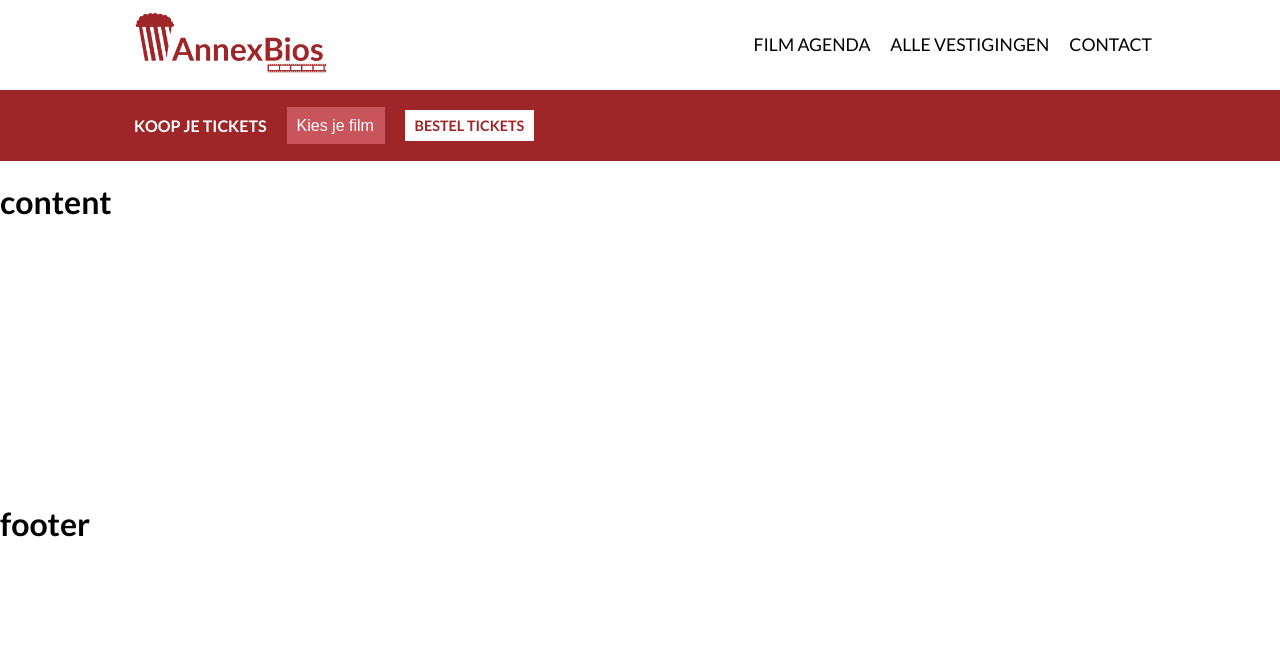
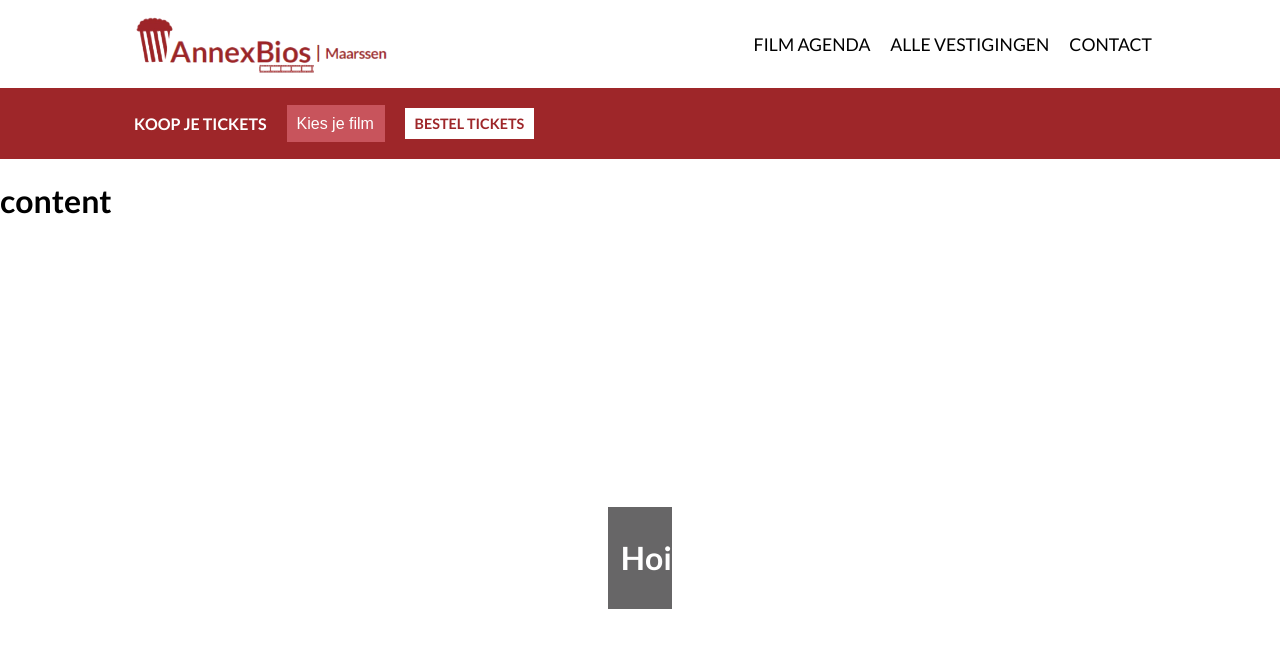
Before and after one commit to 230752/AnnexBios-Maarssen, a PHP site: page / in a window 1280 px wide. Shown: the top 648 px of the page. Run offline with PHP 8.4, Linux system fonts and the light colour scheme.

Commit message:
Update Logo+Footer
Logo Maarssen, footer begin.

```diff
--- /dev/null
+++ b/assets/css/footer.css
@@ -0,0 +1,49 @@
+body {
+    padding: 0;
+    margin: 0;
+    font-family: "Lato", sans-serif;
+    font-weight: 700;
+  }
+
+  #container {
+    display: grid;
+    grid-template-columns: repeat(4, 1fr);
+    grid-template-rows: repeat(4, 1fr);
+    grid-column-gap: 0px;
+    grid-row-gap: 0px;
+  }
+
+  footer {
+    grid-area: 1 / 1 / 2 / 5;
+  }
+  main {
+    grid-area: 2 / 1 / 4 / 5;
+  }
+  footer {
+    grid-area: 4 / 1 / 5 / 5;
+  }
+
+  footer {
+    display: flex;
+    justify-content: center;
+    align-items: center;
+    flex-direction: column;
+  }
+
+   #footer-header {
+    background-color: #676667;
+    width: 100%;
+    display: flex;
+    justify-content: center;
+    padding-top: 10px;
+    padding-bottom: 10px;
+  }
+
+  #footer-header-content {
+    display: flex;
+    align-items: center;
+    gap: 20px;
+    width: 80%;
+    color: white;
+    padding-left: 12px;
+  }
--- a/assets/css/header.css
+++ b/assets/css/header.css
@@ -40,7 +40,7 @@ header {
 }
 
 #header-logo-img {
-  width: 200px;
+  width: 300px;
 }
 
 #header-buttons {
--- /dev/null
+++ b/assets/php/footer.php
@@ -0,0 +1,9 @@
+<footer>
+    <div id="footer-header">
+    <a href="index.php">
+</a>
+        <div id="footer-header-content">
+            <h1>Hoi</h1>
+        </div>
+    </div>
+</footer>
--- a/index.php
+++ b/index.php
@@ -7,6 +7,7 @@
     <title>AnnexBios Maarssen</title>
     <!-- CSS LINKS -->
     <link rel="stylesheet" href="assets/css/header.css">
+    <link rel="stylesheet" href="assets/css/footer.css">
     <!-- FONT LINKS -->
     <link rel="preconnect" href="https://fonts.googleapis.com">
     <link rel="preconnect" href="https://fonts.gstatic.com" crossorigin>
@@ -22,7 +23,7 @@
             <h1>content</h1>
         </main>
         <footer>
-            <h1>footer</h1>
+            <?php include "assets/php/footer.php" ?>
         </footer>
     </div>
 </body>
```
Also changed, not shown: database/annexbiosmaarssen.sql (added, +121 -0 lines), assets/images/logo_hoofd.png.
